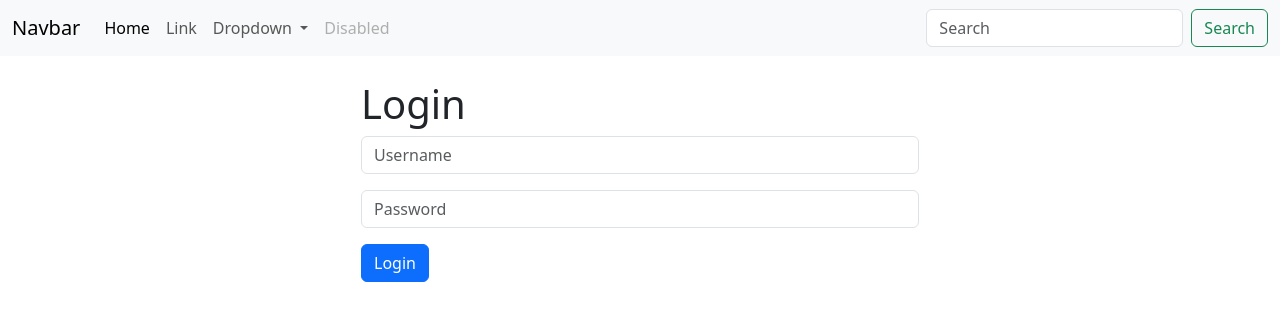
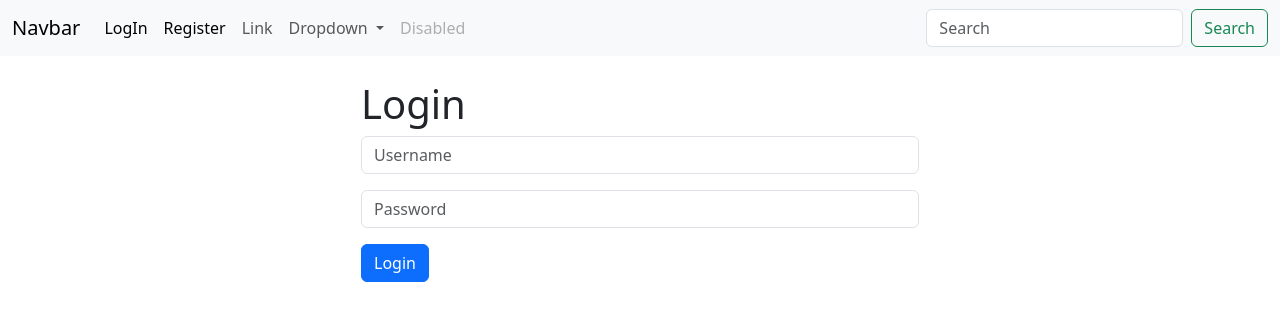
Before and after one commit to Diegomaartz/p_web_b1, a Django app: page / in a window 1280 px wide. Shown: the top 321 px of the page. Run offline with Django 4.2, Linux system fonts and the light colour scheme.

Commit message:
registration

```diff
--- a/website/templates/nav_bar.html
+++ b/website/templates/nav_bar.html
@@ -6,9 +6,19 @@
       </button>
       <div class="collapse navbar-collapse" id="navbarSupportedContent">
         <ul class="navbar-nav me-auto mb-2 mb-lg-0">
+          {% if user.is_authenticated %}
           <li class="nav-item">
-            <a class="nav-link active" aria-current="page" href="#">Home</a>
+            <a class="nav-link active" aria-current="page" href="{% url 'logout' %}">LogOut</a>
           </li>
+          {%else%}
+          <li class="nav-item">
+            <a class="nav-link active" aria-current="page" href="{% url 'home' %}">LogIn</a>
+          </li>
+
+          <li class="nav-item">
+            <a class="nav-link active" aria-current="page" href="{% url 'register' %}">Register</a>
+          </li>
+          {%endif%}
           <li class="nav-item">
             <a class="nav-link" href="#">Link</a>
           </li>
--- /dev/null
+++ b/website/templates/register.html
@@ -0,0 +1,6 @@
+{% extends 'base.html' %}
+
+{%block content%}
+<h1>REGISTER<h1>
+
+{%endblock%}
--- a/website/urls.py
+++ b/website/urls.py
@@ -4,5 +4,6 @@ from django.urls import path
 urlpatterns = [
     path('', views.home, name="home"),
     # path('login/', views.login_user, name='login'),
-    # path('logut/', views.logout_user, name='logout'),
+    path('logut/', views.logout_user, name='logout'),
+    path('register/', views.register_user, name='register'),
 ]
--- a/website/views.py
+++ b/website/views.py
@@ -21,4 +21,9 @@ def home(request):
         return render(request, 'home.html', {})
 
 def logout_user(request):
-    pass
+    logout(request)
+    messages.success(request, "Has cerrado sesion")
+    return redirect('home')
+
+def register_user(request):
+        return render(request, 'register.html', {})
```
Also changed, not shown: website/forms.py (added, +31 -0 lines).
